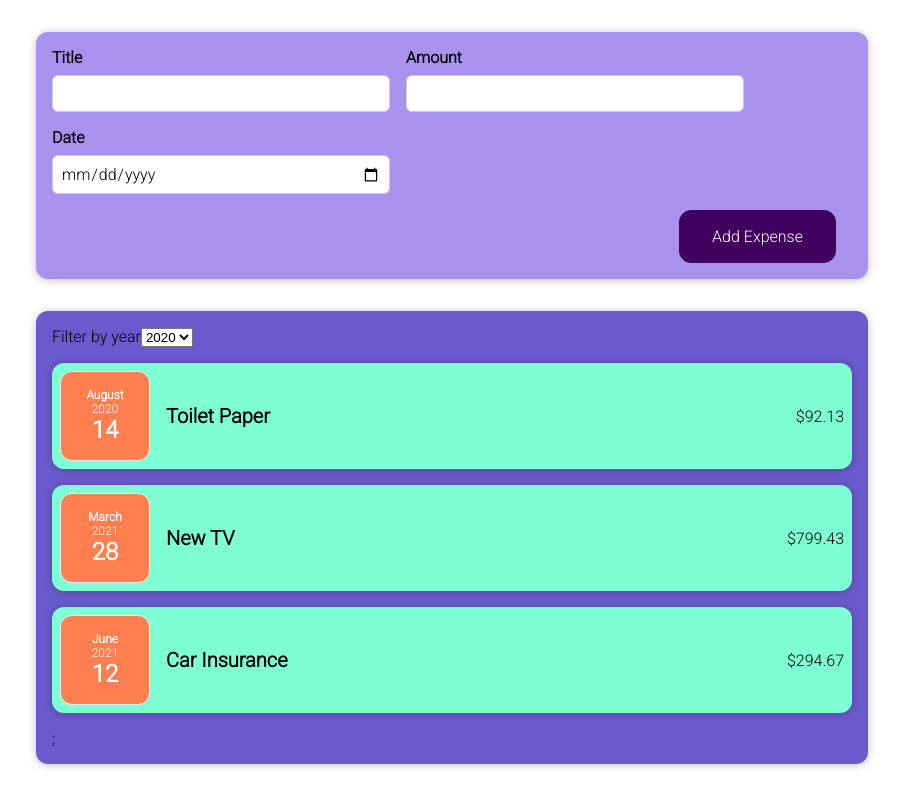
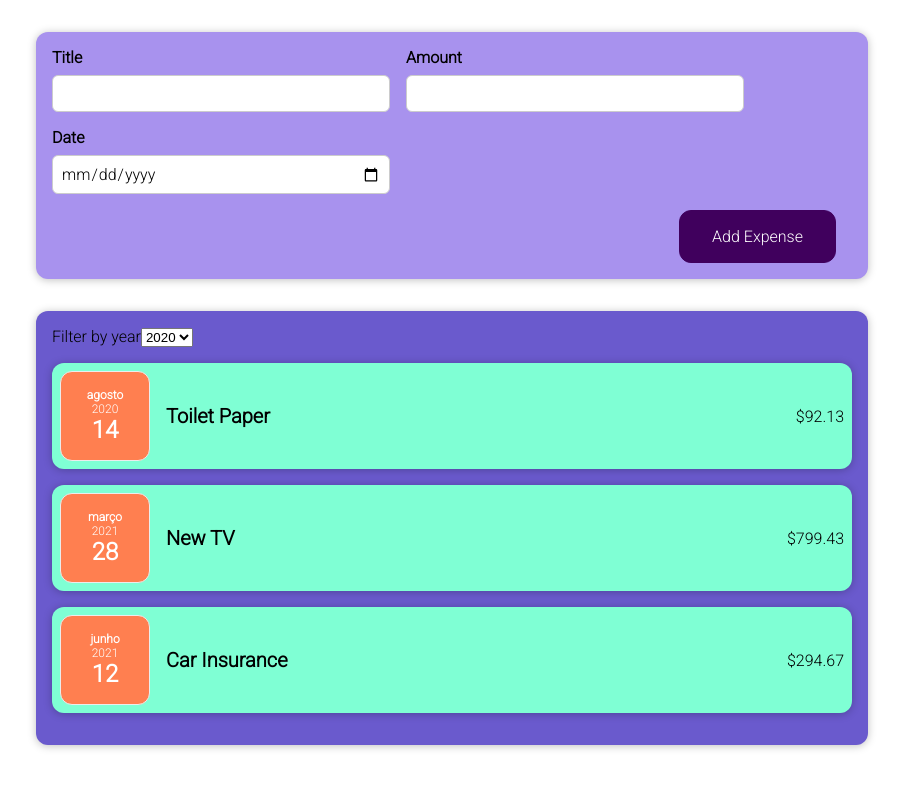
Before and after one commit to yiquiapaza/react-udemy, a React app: page / in a window 1280 px wide. Shown: the whole page, without its empty margins (188-1091 px from the left). Built offline with nearby package versions, Linux system fonts and the light colour scheme.

Commit message:
Problems with date

```diff
--- a/src/App.js
+++ b/src/App.js
@@ -35,7 +35,7 @@ const App = () => {
   return (
     <div>
       <NewExpense onAddExpense={addExpenseHandler} />
-      <Expenses expenses={expenses} />
+      <Expenses items={expenses} />
     </div>
   );
 };
--- a/src/components/ExpenseDate.js
+++ b/src/components/ExpenseDate.js
@@ -1,9 +1,8 @@
 import './ExpenseDate.css';
 
 const ExpenseDate = (props) => {
-  console.log(props)
-  const month = props.date.toLocaleString('en-US', { month: 'long' });
-  const day = props.date.toLocaleString('en-US', { day: '2-digit' });
+  const month = props.date.toLocaleString('pt-br', { month: 'long' });
+  const day = props.date.toLocaleString('pt-br', { day: '2-digit' });
   const year = props.date.getFullYear();
   return (
     <div className='expense-date'>
--- a/src/components/ExpenseForm.js
+++ b/src/components/ExpenseForm.js
@@ -19,13 +19,25 @@ const ExpenseForm = (props) => {
     });
   };
   const dateChangedHandler = (event) => {
+    console.log(event.target.value);
     setUserInput((prevState) => {
-      return { ...prevState, enteredDate: event.target.value };
+      return {
+        ...prevState,
+        enteredDate: event.target.value
+      };
     });
   };
 
   const submitHandler = (event) => {
     event.preventDefault();
+    let newDate = new Date(userInput.enteredDate);
+    newDate = new Date(
+      newDate.getFullYear(),
+      newDate.getMonth(),
+      newDate.getDay()
+    );
+    console.log(newDate);
+    console.log(newDate.getFullYear());
     console.log(userInput);
     props.onSaveExpenseData(userInput);
     setUserInput({ enteredTitle: '', enteredAmount: '', enteredDate: '' });
--- a/src/components/Expenses.js
+++ b/src/components/Expenses.js
@@ -13,16 +13,6 @@ const Expenses = (props) => {
     setFilterYear(selectedYear);
   };
 
-  let extensesToReader = props.expenses.map((item) => {
-    return (
-      <ExpenseItem
-        key={item.id}
-        title={item.title}
-        amount={item.amount}
-        date={item.date}
-      />
-    );
-  });
   return (
     <div>
       <Card className='expenses'>
@@ -30,7 +20,14 @@ const Expenses = (props) => {
           selected={filteredYear}
           onChangeFilter={filterChangeHandler}
         />
-        {extensesToReader};
+        {props.items.map((item) => (
+          <ExpenseItem
+            key={item.id}
+            title={item.title}
+            amount={item.amount}
+            date={item.date}
+          />
+        ))}
       </Card>
     </div>
   );
```
